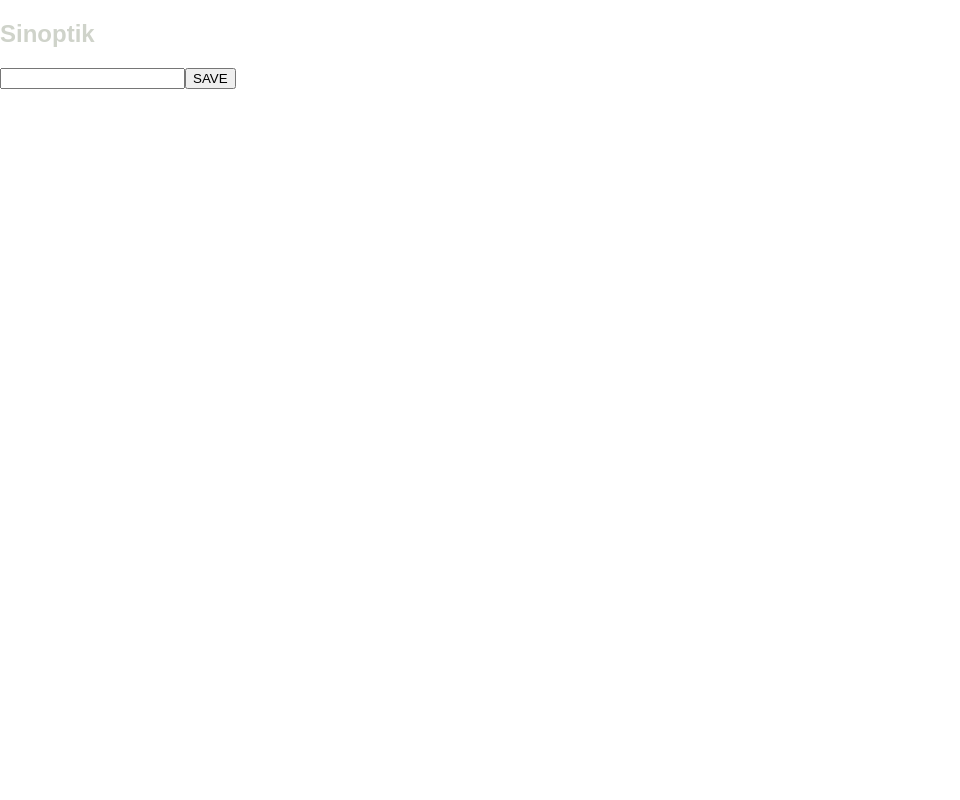
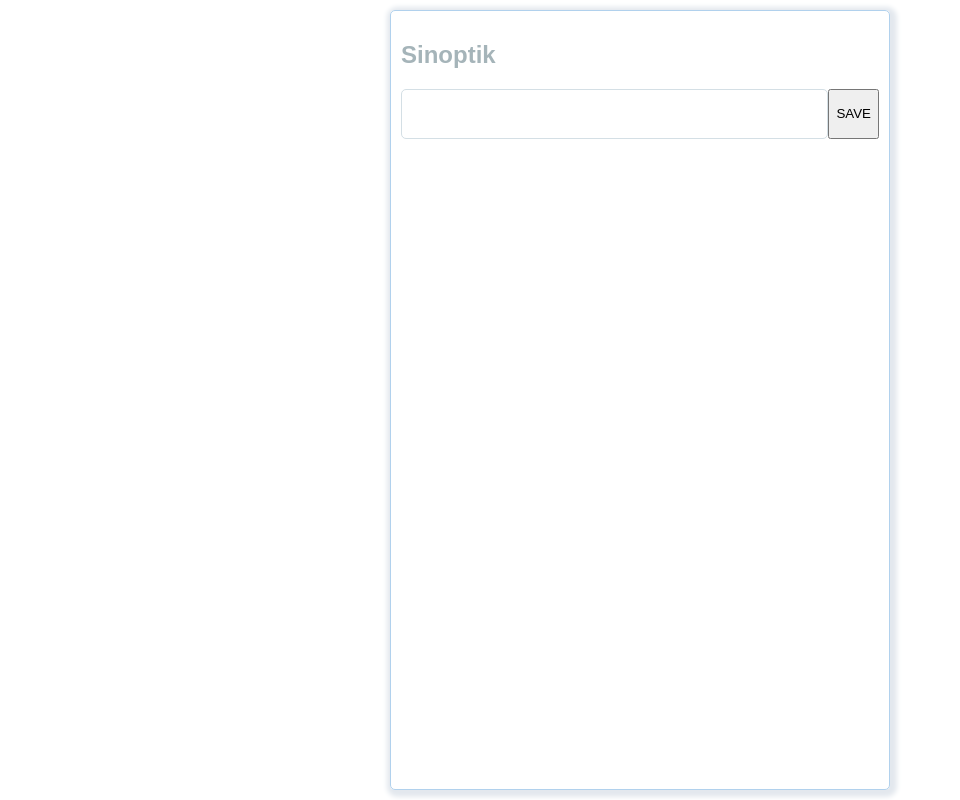
Before and after one commit to AlexGarashchuk/weather-app, a React (Create React App) app: page / in a window 1280 px wide. Shown: the whole page, without its empty margins (0-960 px from the left). Built offline with nearby package versions, Linux system fonts and the light colour scheme.

Commit message:
update styles use css modules

```diff
--- a/package.json
+++ b/package.json
@@ -1,4 +1,5 @@
 {
+  "homepage": "http://AlexGarashchuk.github.io/weather-app",
   "name": "weather-app",
   "version": "0.1.0",
   "private": true,
@@ -16,6 +17,8 @@
     "router": "^1.3.5"
   },
   "scripts": {
+    "predeploy": "npm run build",
+    "deploy": "gh-pages -d build",
     "start": "react-scripts start",
     "build": "react-scripts build",
     "test": "react-scripts test",
@@ -35,5 +38,8 @@
       "last 1 firefox version",
       "last 1 safari version"
     ]
+  },
+  "devDependencies": {
+    "gh-pages": "^2.2.0"
   }
 }
--- a/src/App.js
+++ b/src/App.js
@@ -1,15 +1,15 @@
 import React from "react";
 import {Switch, Route } from "react-router-dom";
-import styles from "./index.css";
 import WeatherData from "./Components/WeatherData";
 import Form from "./Components/Form";
 import CityList from "./Components/CityList";
 import DetailsPage from "./Components/WeatherDataDetails";
+import './index.css'
 
 function App() {
   return (
-    <div className={styles.wrapper}>
-      <div className={styles.box}>
+    <div className="wrapper">
+      <div className="box">
         <h2>Sinoptik</h2>
         <Form />
         <CityList/>
--- a/src/Components/CityList/index.jsx
+++ b/src/Components/CityList/index.jsx
@@ -1,7 +1,8 @@
 import React, { Component } from "react";
 import { connect } from "react-redux";
-import styles from "./styles.css";
 import { getStoreData } from "../../Actions";
+
+import styles from "./Styles.module.css";
 
 class CityListView extends Component {
   constructor(props) {
--- a/src/Components/Form/index.jsx
+++ b/src/Components/Form/index.jsx
@@ -1,7 +1,7 @@
 import React, { Component } from "react";
 import { connect } from "react-redux";
 import { getData, getStoreData } from "../../Actions";
-import styles from "./styles.css";
+import styles from './Styles.module.css'
 
 class ConnectedForm extends Component {
   constructor(props) {
@@ -39,7 +39,7 @@ class ConnectedForm extends Component {
             onChange={this.handleChange}
             className={styles.input}
           />
-          <button type="submit">SAVE</button>
+          <button className={styles.button} type="submit">SAVE</button>
         </div>
       </form>
     );
--- a/src/Components/WeatherData/index.jsx
+++ b/src/Components/WeatherData/index.jsx
@@ -1,7 +1,8 @@
-import React, { Component } from "react";
-import styles from "./styles.css";
+import React from "react";
 import { getData, getStoreData } from "../../Actions/index";
 import { connect } from "react-redux";
+
+import styles from "./Styles.module.css";
 
 function WeatherDataView(props) {
   const weather = `${Math.round(props.weather)}`;
--- a/src/index.css
+++ b/src/index.css
@@ -18,7 +18,7 @@ div, input, button, a, h1, h2, h3, h4, h5, h6{
   align-items: center;
   flex-direction: column;
   padding: 10px;
-  box-sizing: border-box;;
+  box-sizing: border-box;
   width: 100%;
   height: 100vh;
 }
```
Also changed, not shown: src/Components/CityList/Styles.module.css (renamed from src/Components/CityList/styles.css), src/Components/Form/Styles.module.css (renamed from src/Components/Form/styles.css), src/Components/WeatherData/Styles.module.css (renamed from src/Components/WeatherData/styles.css), 1 other file (tests, documents, lock files or other folders).
